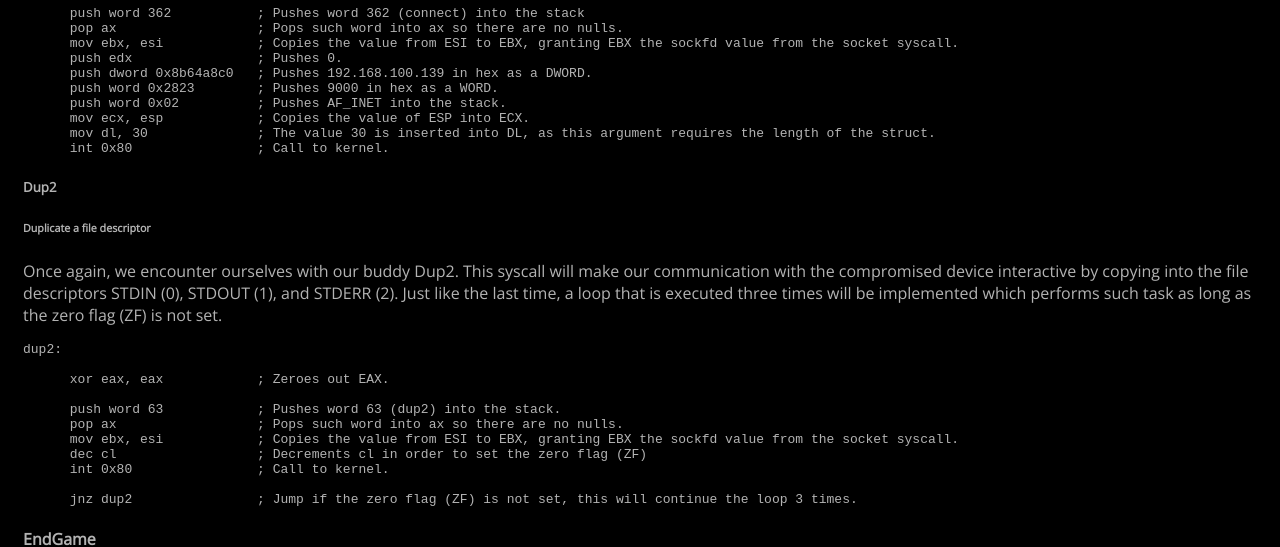
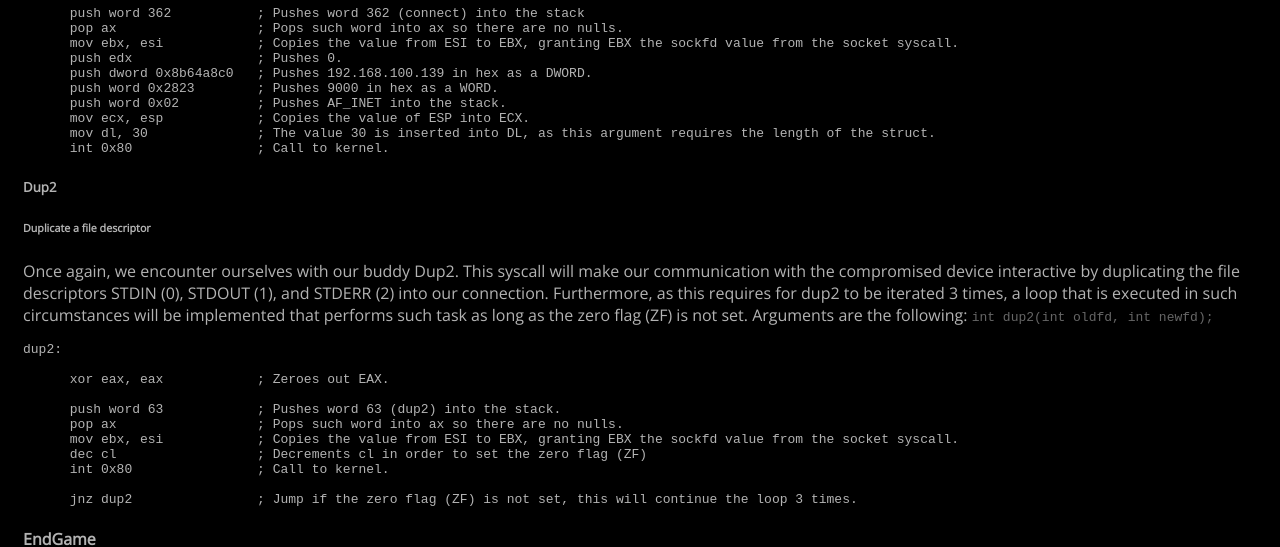
Before and after one commit to whitecr0wz/whitecr0wz.github.io, a Jekyll site: the page built from _posts/posts/2021-01-14-SLAE-Reverse.md, in a window 1280 px wide and 900 px high, scrolled down 1593 px, cut to the strip 0-547 px from the top of the window. Built offline with Jekyll 4.4.1, drawn with Linux system fonts in a browser that asks for light colours.

Commit message:
Update 2021-01-14-SLAE-Reverse.md

````diff
--- a/_posts/posts/2021-01-14-SLAE-Reverse.md
+++ b/_posts/posts/2021-01-14-SLAE-Reverse.md
@@ -101,7 +101,9 @@ connect:
 
 ###### Duplicate a file descriptor
 
-Once again, we encounter ourselves with our buddy Dup2. This syscall will make our communication with the compromised device interactive by copying into the file descriptors STDIN (0), STDOUT (1), and STDERR (2). Just like the last time, a loop that is executed three times will be implemented which performs such task as long as the zero flag (ZF) is not set.
+Once again, we encounter ourselves with our buddy Dup2. This syscall will make our communication with the compromised device interactive by duplicating the file descriptors
+STDIN (0), STDOUT (1), and STDERR (2) into our connection. Furthermore, as this requires for dup2 to be iterated 3 times, a loop that is executed in such circumstances will be
+implemented that performs such task as long as the zero flag (ZF) is not set. Arguments are the following: ```int dup2(int oldfd, int newfd);```
 
 ```term
 dup2:
````
